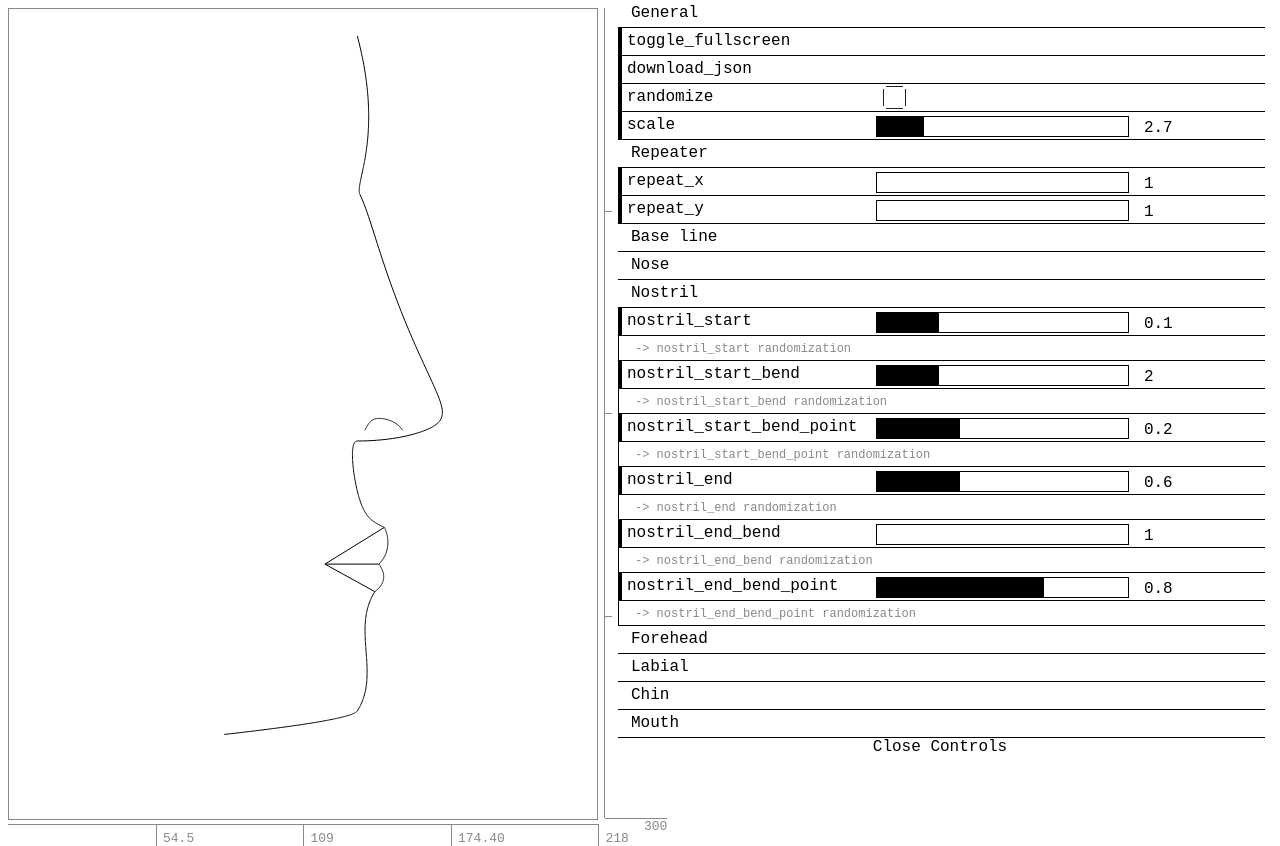
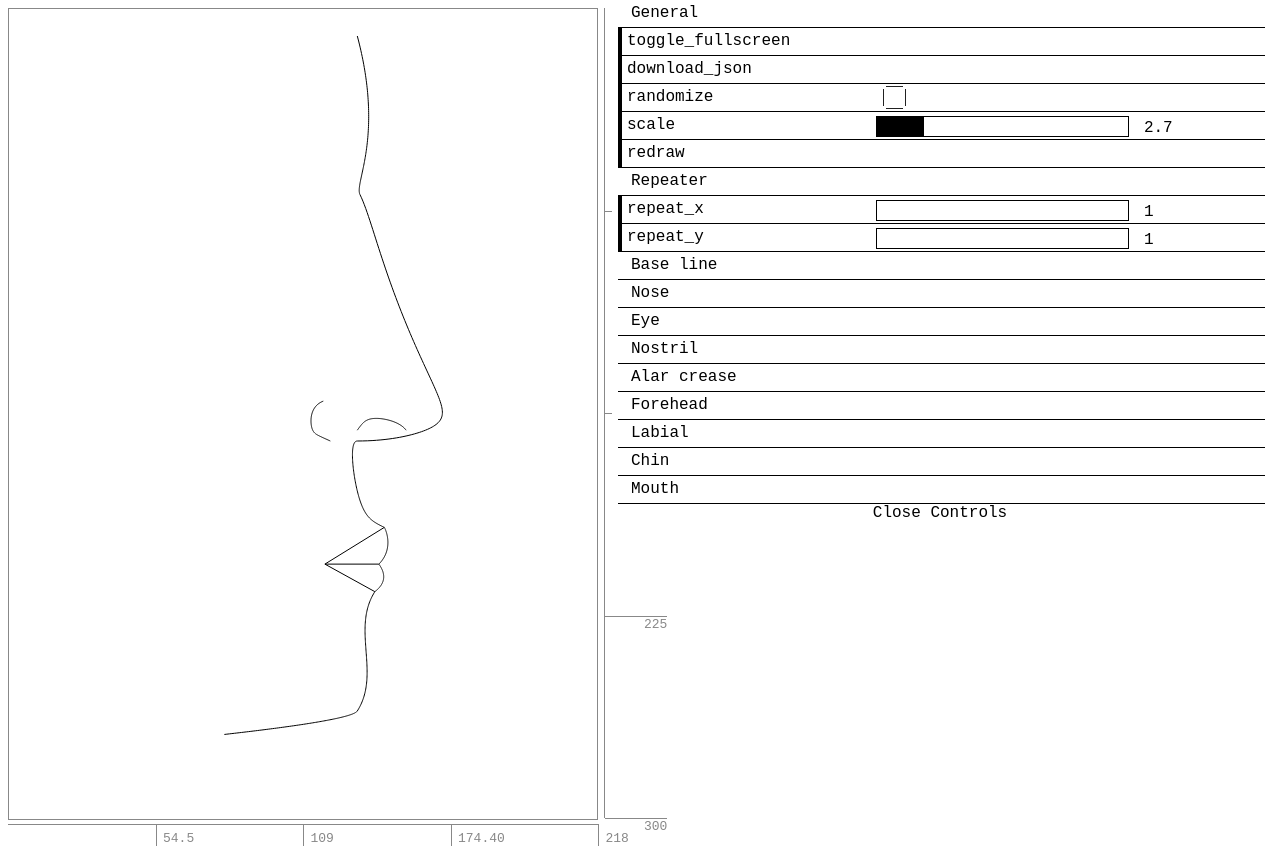
Before and after one commit to aleksimyllyoja/proge, a plain HTML site: page index.html in a window 1280 px wide. Drawn offline with Linux system fonts and the light colour scheme.

Commit message:
improvements

```diff
--- a/index.html
+++ b/index.html
@@ -1,6 +1,6 @@
 <!DOCTYPE html>
 
-<html>
+<html lang="en">
   <head>
     <script type="text/javascript" src="js/lib/dat.gui.min.js"></script>
     <script type="text/javascript" src="js/lib/underscore-min.js"></script>
--- a/js/main.js
+++ b/js/main.js
@@ -9,6 +9,9 @@ var general_settings = {
     if (screenfull.enabled) {
       screenfull.toggle();
     }
+  },
+  redraw: function() {
+    draw()
   },
   download_json: download
 };
@@ -24,7 +27,7 @@ function initialize() {
   gf.add(general_settings, 'download_json');
   gf.add(general_settings, 'randomize').onChange(draw);
   gf.add(general_settings, 'scale', 1, 10).onChange(draw);
-
+  gf.add(general_settings, 'redraw').onChange(draw);
   var rf = gui.addFolder('Repeater');
 
   rf.add(general_settings, 'repeat_x', 1, 10, 1).onChange(draw);
@@ -383,10 +386,6 @@ function face_profile() {
     jaw_angle__is_float: true,
   }
 
-  var eye_settings = {
-
-  }
-
   var mouth_settings = {
     mouth_depth: 20,
     mouth_depth__min: 10,
@@ -396,9 +395,9 @@ function face_profile() {
   }
 
   var nostril_settings = {
-    nostril_start: 0.1,
+    nostril_start: 0.0,
     nostril_start__min: 0.0,
-    nostril_start__max: 0.4,
+    nostril_start__max: 0.35,
     nostril_start__step: 0.0001,
     nostril_start__is_float: true,
 
@@ -407,15 +406,21 @@ function face_profile() {
     nostril_start_bend__max: 5,
     nostril_start_bend__step: 1,
 
+    nostril_start_bend_depth: 5,
+    nostril_start_bend_depth__min: 1,
+    nostril_start_bend_depth__max: 8,
+    nostril_start_bend_depth__step: 1,
+    nostril_start_bend_depth__is_float: true,
+
     nostril_start_bend_point: 0.2,
     nostril_start_bend_point__min: 0.1,
     nostril_start_bend_point__max: 0.4,
     nostril_start_bend_point__step: 0.0001,
     nostril_start_bend_point__is_float: true,
 
-    nostril_end: 0.6,
+    nostril_end: 0.65,
     nostril_end__min: 0.5,
-    nostril_end__max: 0.8,
+    nostril_end__max: 0.75,
     nostril_end__step: 0.0001,
     nostril_end__is_float: true,
 
@@ -423,6 +428,12 @@ function face_profile() {
     nostril_end_bend__min: 1,
     nostril_end_bend__max: 5,
     nostril_end_bend__step: 1,
+
+    nostril_end_bend_depth: 5,
+    nostril_end_bend_depth__min: 1,
+    nostril_end_bend_depth__max: 8,
+    nostril_end_bend_depth__step: 0.001,
+    nostril_end_bend_depth__is_float: true,
 
     nostril_end_bend_point: 0.8,
     nostril_end_bend_point__min: 0.6,
@@ -432,67 +443,98 @@ function face_profile() {
   }
 
   var alar_crease_settings = {
-    nostril_start: 0.1,
-    nostril_start__min: 0.0,
-    nostril_start__max: 0.4,
-    nostril_start__step: 0.0001,
-    nostril_start__is_float: true,
+    alar_crease_offset: 10,
+    alar_crease_offset__min: 5,
+    alar_crease_offset__max: 20,
+    alar_crease_offset__step: 0.001,
+    alar_crease_offset__is_float: true,
 
-    nostril_start_bend: 2,
-    nostril_start_bend__min: 1,
-    nostril_start_bend__max: 5,
-    nostril_start_bend__step: 1,
+    alar_crease_angle: 80,
+    alar_crease_angle__min: 65,
+    alar_crease_angle__max: 100,
+    alar_crease_angle__step: 0.001,
+    alar_crease_angle__is_float: true,
 
-    nostril_start_bend_point: 0.2,
-    nostril_start_bend_point__min: 0.1,
-    nostril_start_bend_point__max: 0.4,
-    nostril_start_bend_point__step: 0.0001,
-    nostril_start_bend_point__is_float: true,
+    alar_crease_length: 15,
+    alar_crease_length__min: 6,
+    alar_crease_length__max: 20,
+    alar_crease_length__step: 0.001,
+    alar_crease_length__is_float: true,
 
-    nostril_end: 0.6,
-    nostril_end__min: 0.5,
-    nostril_end__max: 0.8,
-    nostril_end__step: 0.0001,
-    nostril_end__is_float: true,
+    alar_crease_start_bend_point: 0.2,
+    alar_crease_start_bend_point__min: 0.05,
+    alar_crease_start_bend_point__max: 0.5,
+    alar_crease_start_bend_point__step: 0.0001,
+    alar_crease_start_bend_point__is_float: true,
 
-    nostril_end_bend: 1,
-    nostril_end_bend__min: 1,
-    nostril_end_bend__max: 5,
-    nostril_end_bend__step: 1,
+    alar_crease_start_bend_depth: 8,
+    alar_crease_start_bend_depth__min: 0,
+    alar_crease_start_bend_depth__max: 10,
+    alar_crease_start_bend_depth__step: 0.0001,
+    alar_crease_start_bend_depth__is_float: true,
 
-    nostril_end_bend_point: 0.8,
-    nostril_end_bend_point__min: 0.6,
-    nostril_end_bend_point__max: 0.9,
-    nostril_end_bend_point__step: 0.0001,
-    nostril_end_bend_point__is_float: true,
+    alar_crease_start_bend_weight: 3,
+    alar_crease_start_bend_weight__min: 1,
+    alar_crease_start_bend_weight__max: 4,
+    alar_crease_start_bend_weight__step: 1,
+
+    alar_crease_end_bend_point: 0.8,
+    alar_crease_end_bend_point__min: 0.6,
+    alar_crease_end_bend_point__max: 0.9,
+    alar_crease_end_bend_point__step: 0.0001,
+    alar_crease_end_bend_point__is_float: true,
+
+    alar_crease_end_bend_depth: 8,
+    alar_crease_end_bend_depth__min: 0,
+    alar_crease_end_bend_depth__max: 10,
+    alar_crease_end_bend_depth__step: 0.0001,
+    alar_crease_end_bend_depth__is_float: true,
+
+    alar_crease_end_bend_weight: 1,
+    alar_crease_end_bend_weight__min: 1,
+    alar_crease_end_bend_weight__max: 2,
+    alar_crease_end_bend_weight__step: 1,
+  }
+
+  var eye_settings = {
+    eye_offset: 15,
+    eye_offset__min: 10,
+    eye_offset__max: 30,
+    eye_offset__step: 0.001,
+    eye_offset__is_float: true,
+
+    eye_length: 35,
+    eye_length__min: 20,
+    eye_length__max: 45,
+    eye_length__step: 0.001,
+    eye_length__is_float: true,
   }
 
   var base_line_settings_folder = gui.addFolder("Base line");
-  //base_line_settings_folder.open();
   create_settings(base_line_settings, base_line_settings_folder);
 
   var nose_settings_folder = gui.addFolder("Nose");
-  //nose_settings_folder.open();
   create_settings(nose_settings, nose_settings_folder);
 
+  var eye_settings_folder = gui.addFolder("Eye");
+  create_settings(eye_settings, eye_settings_folder);
+
   var nostril_settings_folder = gui.addFolder("Nostril");
-  nostril_settings_folder.open();
   create_settings(nostril_settings, nostril_settings_folder);
 
+  var alar_crease_settings_folder = gui.addFolder("Alar crease");
+  create_settings(alar_crease_settings, alar_crease_settings_folder);
+
   var forehead_settings_folder = gui.addFolder("Forehead");
-  //forehead_settings_folder.open();
   create_settings(forehead_settings, forehead_settings_folder);
 
   var labial_settings_folder = gui.addFolder("Labial");
-  //labial_settings_folder.open();
   create_settings(labial_settings, labial_settings_folder);
 
   var chin_settings_folder = gui.addFolder("Chin");
-  //chin_settings_folder.open();
   create_settings(chin_settings, chin_settings_folder);
 
   var mouth_settings_folder = gui.addFolder("Mouth");
-  //mouth_settings_folder.open();
   create_settings(mouth_settings, mouth_settings_folder);
 
   return function() {
@@ -504,6 +546,8 @@ function face_profile() {
       run_randomization(chin_settings);
       run_randomization(mouth_settings);
       run_randomization(nostril_settings);
+      run_randomization(alar_crease_settings);
+      run_randomization(eye_settings);
     }
 
     // ================
@@ -575,6 +619,17 @@ function face_profile() {
       labial_point,
       pogonion
     ]
+
+    // ======== EYE ========
+
+    var eye_front = [sellion[0], sellion[1]];
+    eye_front[0] -= eye_settings.eye_offset;
+
+    var eye_back = [eye_front[0], eye_front[1]];
+    eye_back[0] -= eye_settings.eye_length;
+
+    //mark(eye_front);
+    //mark(eye_back);
 
     // ======== NOSE ========
 
@@ -657,8 +712,8 @@ function face_profile() {
     );
 
     var nostril_start_control_point = [
-      _nostril_start_control_point[0]+Math.cos(deg2rad(-base_line_settings.nasolabial_angle))*5,
-      _nostril_start_control_point[1]+Math.sin(deg2rad(-base_line_settings.nasolabial_angle))*5
+      _nostril_start_control_point[0]+Math.cos(deg2rad(-base_line_settings.nasolabial_angle))*nostril_settings.nostril_start_bend_depth,
+      _nostril_start_control_point[1]+Math.sin(deg2rad(-base_line_settings.nasolabial_angle))*nostril_settings.nostril_start_bend_depth
     ];
 
     var _nostril_end_control_point = split_at(
@@ -668,8 +723,8 @@ function face_profile() {
     );
 
     var nostril_end_control_point = [
-      _nostril_end_control_point[0]+Math.cos(deg2rad(-base_line_settings.nasolabial_angle))*5,
-      _nostril_end_control_point[1]+Math.sin(deg2rad(-base_line_settings.nasolabial_angle))*5
+      _nostril_end_control_point[0]+Math.cos(deg2rad(-base_line_settings.nasolabial_angle))*nostril_settings.nostril_end_bend_depth,
+      _nostril_end_control_point[1]+Math.sin(deg2rad(-base_line_settings.nasolabial_angle))*nostril_settings.nostril_end_bend_depth
     ];
 
     var nostril_control_points = [
@@ -683,6 +738,52 @@ function face_profile() {
     ]);
 
     var nostril = bezier(nostril_control_points, 100)
+
+    // ======== ALAR CREASE ========
+
+    var alar_crease_start = [
+      subnasale[0]+Math.cos(deg2rad(base_line_settings.nasolabial_angle+90))*alar_crease_settings.alar_crease_offset,
+      subnasale[1]+Math.sin(deg2rad(base_line_settings.nasolabial_angle+90))*alar_crease_settings.alar_crease_offset
+    ];
+
+    var alar_crease_end = [
+      alar_crease_start[0]+Math.cos(deg2rad(alar_crease_settings.alar_crease_angle+180))*alar_crease_settings.alar_crease_length,
+      alar_crease_start[1]+Math.sin(deg2rad(alar_crease_settings.alar_crease_angle+180))*alar_crease_settings.alar_crease_length
+    ];
+
+    var _alar_crease_start_control_point = split_at(
+      alar_crease_start[0], alar_crease_start[1],
+      alar_crease_end[0], alar_crease_end[1],
+      alar_crease_settings.alar_crease_start_bend_point
+    );
+
+    var _alar_crease_end_control_point = split_at(
+      alar_crease_start[0], alar_crease_start[1],
+      alar_crease_end[0], alar_crease_end[1],
+      alar_crease_settings.alar_crease_end_bend_point
+    );
+
+    var alar_crease_end_control_point = [
+      _alar_crease_end_control_point[0]+Math.cos(deg2rad(base_line_settings.nasolabial_angle+90))*alar_crease_settings.alar_crease_end_bend_depth,
+      _alar_crease_end_control_point[1]+Math.sin(deg2rad(base_line_settings.nasolabial_angle+90))*alar_crease_settings.alar_crease_end_bend_depth
+    ];
+
+    var alar_crease_start_control_point = [
+      _alar_crease_start_control_point[0]+Math.cos(deg2rad(base_line_settings.nasolabial_angle+90))*6,
+      _alar_crease_start_control_point[1]+Math.sin(deg2rad(base_line_settings.nasolabial_angle+90))*6
+    ];
+
+    var alar_crease_control_points = [
+      alar_crease_start
+    ].concat(
+      Array(alar_crease_settings.alar_crease_start_bend_weight).fill(alar_crease_start_control_point)
+    ).concat(
+      Array(alar_crease_settings.alar_crease_end_bend_weight).fill(alar_crease_end_control_point)
+    ).concat([
+      alar_crease_end
+    ]);
+
+    var alar_crease = bezier(alar_crease_control_points, 100);
 
     // ======== FOREHEAD ========
 
@@ -875,11 +976,6 @@ function face_profile() {
       jaw_end
     ], 100)
 
-    // ======== EYE ========
-
-    var eye_start = sellion;
-    eye_start[0]-=20;
-
     // ======== MOUTH ========
 
     var mouth_end = [
@@ -902,7 +998,20 @@ function face_profile() {
       mouth_end
     ]
 
-    return [mouth, nostril, upper_lip_profile, lower_lip_profile, chin_curve, jaw_curve, labial_curve, upper_lip, lower_lip, forehead, nose];
+    return [
+      alar_crease,
+      mouth,
+      nostril,
+      upper_lip_profile,
+      lower_lip_profile,
+      chin_curve,
+      jaw_curve,
+      labial_curve,
+      upper_lip,
+      lower_lip,
+      forehead,
+      nose
+    ];
   }
 }
 
```
